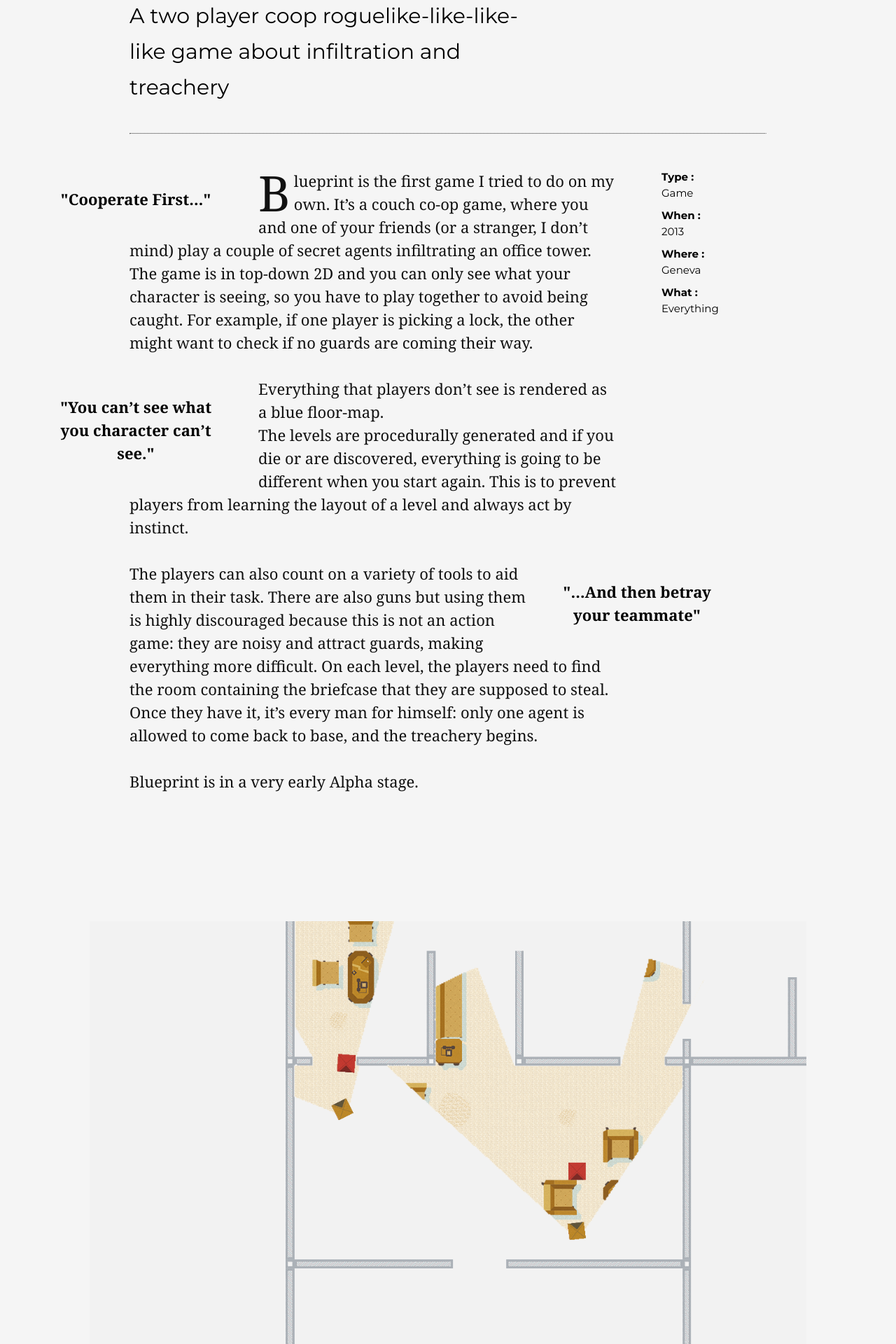
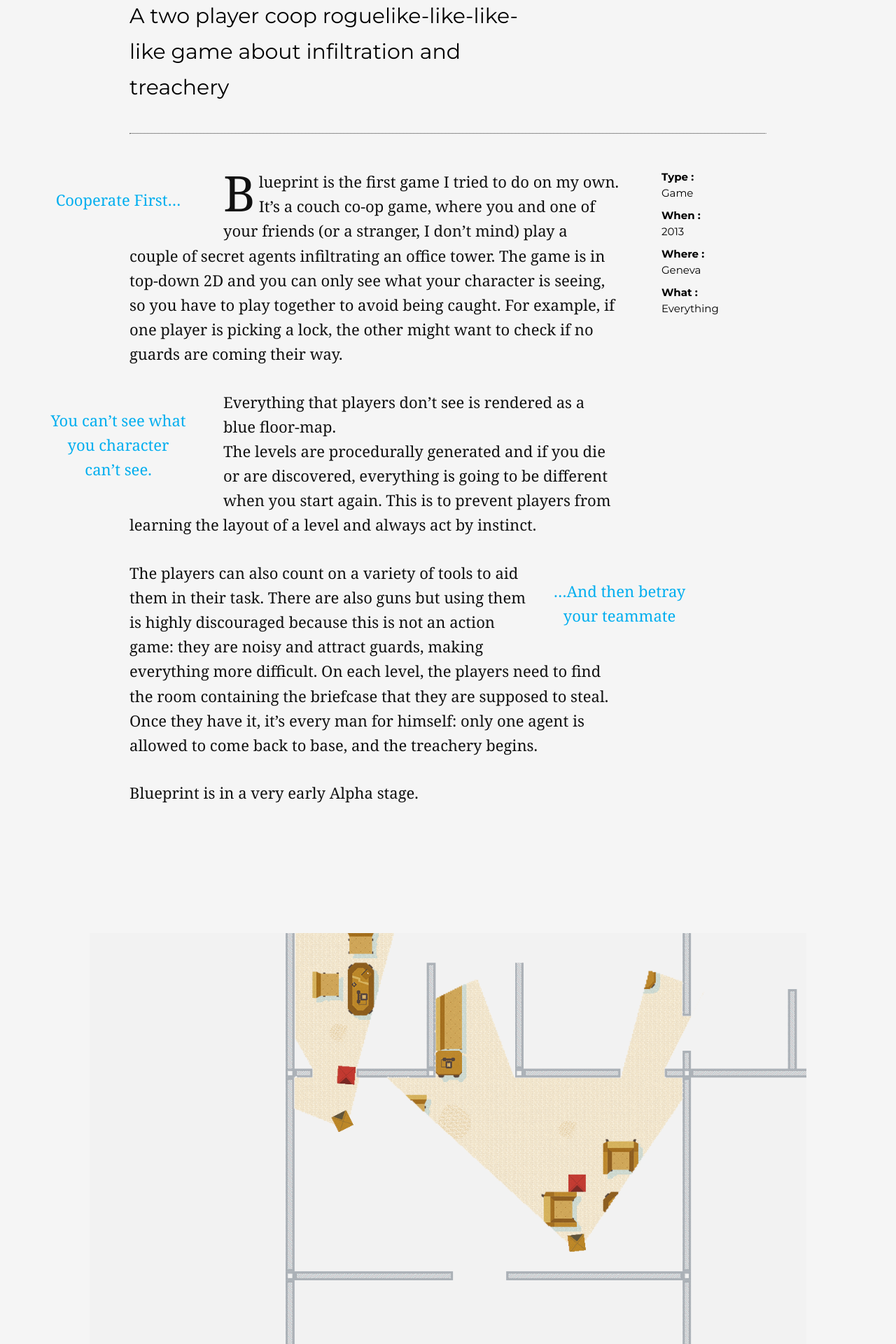
Before and after one commit to ragekit/ragekit.github.io, a Jekyll site: the page built from _posts/2013-05-01-Blueprint.markdown, in a window 1280 px wide. Shown: the part 1053-2973 px from the top of the page at 70% size. Built offline with Jekyll 4.4.1, drawn with Linux system fonts in a browser that asks for light colours.

Commit message:
cute mods

```diff
--- a/css/main.scss
+++ b/css/main.scss
@@ -18,7 +18,7 @@ $titleFont : "Montserrat";
 $mainTextSize : 22px;
 $bigdarkgray : #000000;
 $headerColor : white;
-$mainLineHeight : 1.5;
+$mainLineHeight : 1.6;
 $retraitMaintextGauche :75px;
 
 body{
@@ -600,7 +600,7 @@ width:650px;
 
 @media screen and (min-width: 1400px){
   h3,h5{
-   margin-left:-170px;
+   margin-left:-130px;
  }
 }
 
@@ -608,7 +608,7 @@ h4{
   float:right;
   position:relative;
   margin-left:30px;
-  margin-right:-150px
+  margin-right:-100px
 
 }
 
@@ -622,12 +622,13 @@ h4{
 h3,h4,h5{
     //color:$dark-gray;
     font-size:22px;
-    width:250px;
+    width:200px;
     white-space:normal;
     //height:35px;
-    line-height:1.5;
+    line-height:$mainLineHeight;
     text-align:center;
-    font-weight:700;
+    font-weight:normal;
+    color:#00AEEF;
     transition: all .3s;
     //color:#111;
     margin-top:26px;
@@ -659,7 +660,7 @@ h3:hover:after,h4:hover:after,h5:hover:after{
     }
 
     h3:before,h4:before,h5:before{
-      content:"\"";
+    //  content:"\"";
     //font-size:20px;
     //font-weight:600;
     position:relative;
@@ -670,7 +671,7 @@ h3:hover:after,h4:hover:after,h5:hover:after{
     //left:-3px;
   }
   h3:after,h4:after,h5:after{
-    content:"\"";
+    //content:"\"";
     transition: all .3s;
     //font-size:20px;
    // font-weight:600;
--- a/css/thesis.scss
+++ b/css/thesis.scss
@@ -93,6 +93,7 @@ body{
         width:500px;
         margin:0 auto 50px auto;
         padding-right:120px;
+        line-height: 1.4;
         font-size:20px;
         color:#00AEEF;
         font-style: italic;
@@ -104,9 +105,9 @@ body{
             width:300px;
             font-size:25px;
             margin-right:-150px;
-            margin-left:50px;
-            margin-top:50px;
-            margin-bottom:50px;
+            margin-left:45px;
+            margin-top:20px;
+            margin-bottom:25px;
             clear:both;
             line-height: 1.4;
 
```
